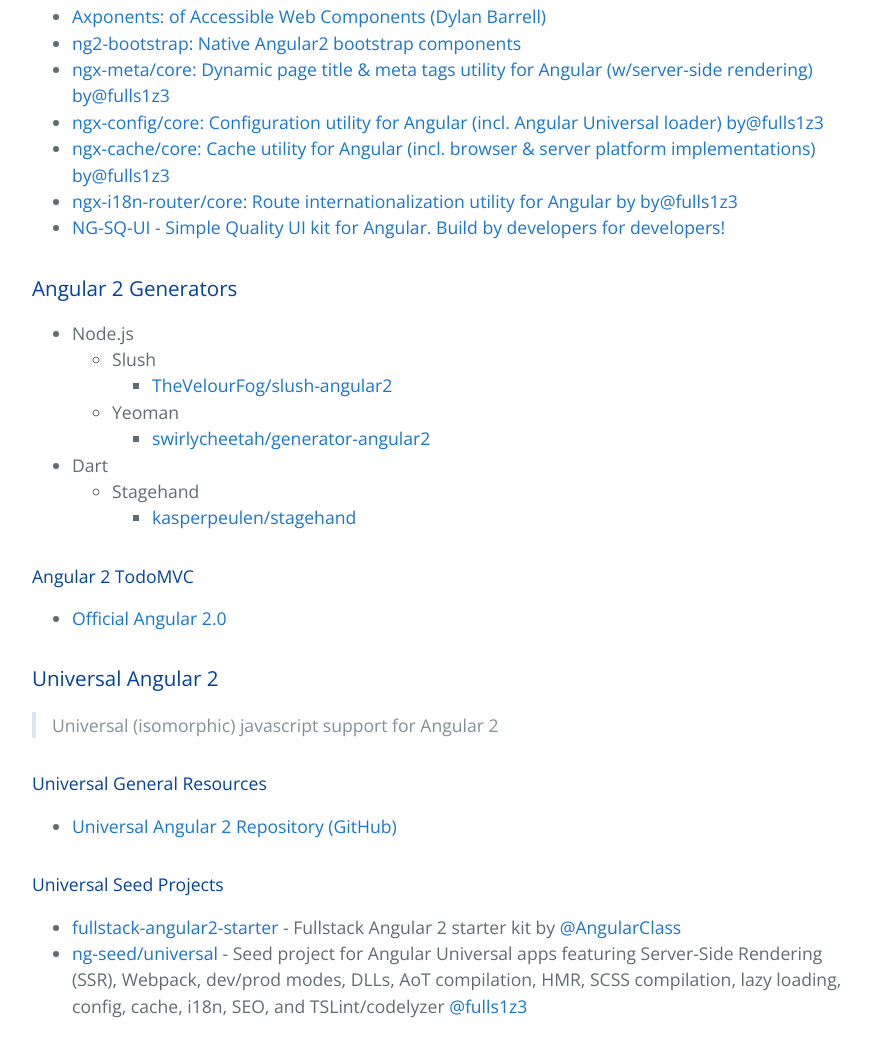
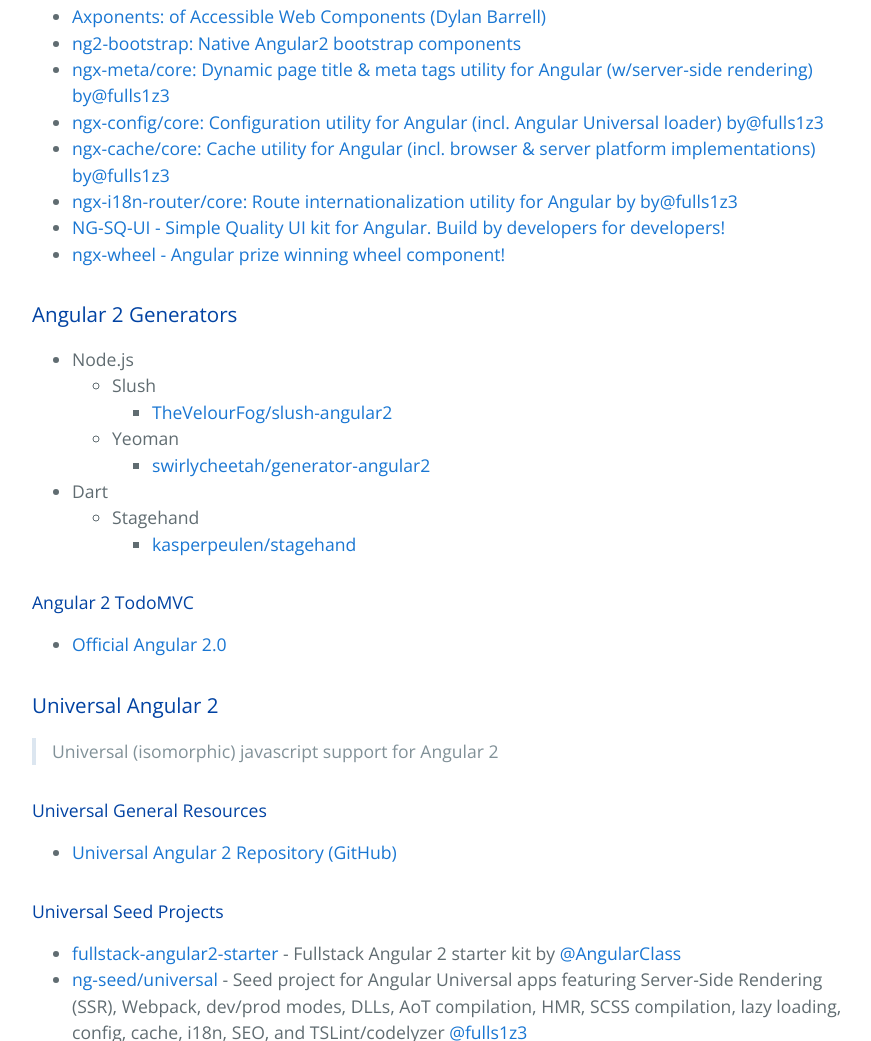
Before and after one commit to PatrickJS/awesome-angular, a website: page index.html in a window 1280 px wide. Shown: the part 5319-6360 px from the top of the page, without its empty margins (192-1063 px from the left). Drawn offline with nearby package versions, Linux system fonts and the light colour scheme.

Commit message:
Add ngx-wheel

```diff
--- a/index.html
+++ b/index.html
@@ -329,6 +329,7 @@
 <li><a href="https://github.com/ngx-cache/core">ngx-cache/core: Cache utility for Angular (incl. browser & server platform implementations) by</a><a href="https://github.com/fulls1z3" class="user-mention">@fulls1z3</a></li>
 <li><a href="https://github.com/ngx-i18n-router/core">ngx-i18n-router/core: Route internationalization utility for Angular by by</a><a href="https://github.com/fulls1z3" class="user-mention">@fulls1z3</a></li>
 <li><a href="https://github.com/SQ-UI/ng-sq-ui">NG-SQ-UI - Simple Quality UI kit for Angular. Build by developers for developers!</a></li>
+<li><a href="https://github.com/Sayegh7/ngx-wheel">ngx-wheel - Angular prize winning wheel component!</a></li>
 </ul>
 
 <h3>
```
Also changed, not shown: README.md.
